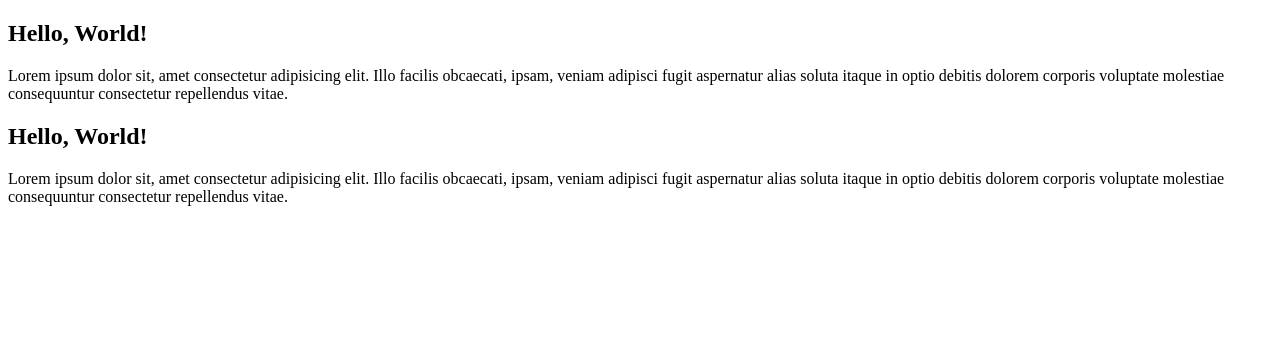
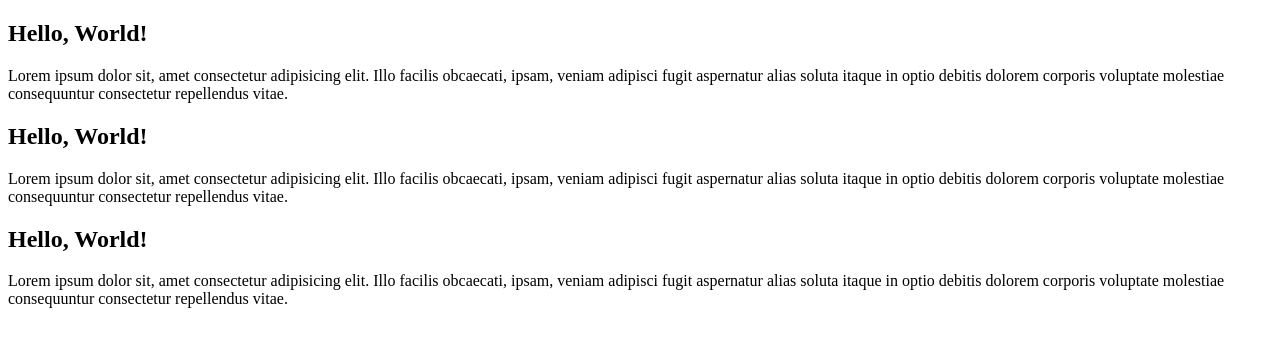
Before and after one commit to suthan-kumar/git-demo, a plain HTML site: page index.html in a window 1280 px wide. Drawn offline with Linux system fonts and the light colour scheme.

Commit message:
Update From Github

```diff
--- a/index.html
+++ b/index.html
@@ -17,6 +17,11 @@
     <p>Lorem ipsum dolor sit, amet consectetur adipisicing elit. Illo facilis obcaecati, ipsam, veniam adipisci fugit
         aspernatur alias soluta itaque in optio debitis dolorem corporis voluptate molestiae consequuntur consectetur
         repellendus vitae.</p>
+     <h2>Hello, World!</h2>
+    <p>Lorem ipsum dolor sit, amet consectetur adipisicing elit. Illo facilis obcaecati, ipsam, veniam adipisci fugit
+        aspernatur alias soluta itaque in optio debitis dolorem corporis voluptate molestiae consequuntur consectetur
+        repellendus vitae.</p>
+
 </body>
 
 </html>
```
